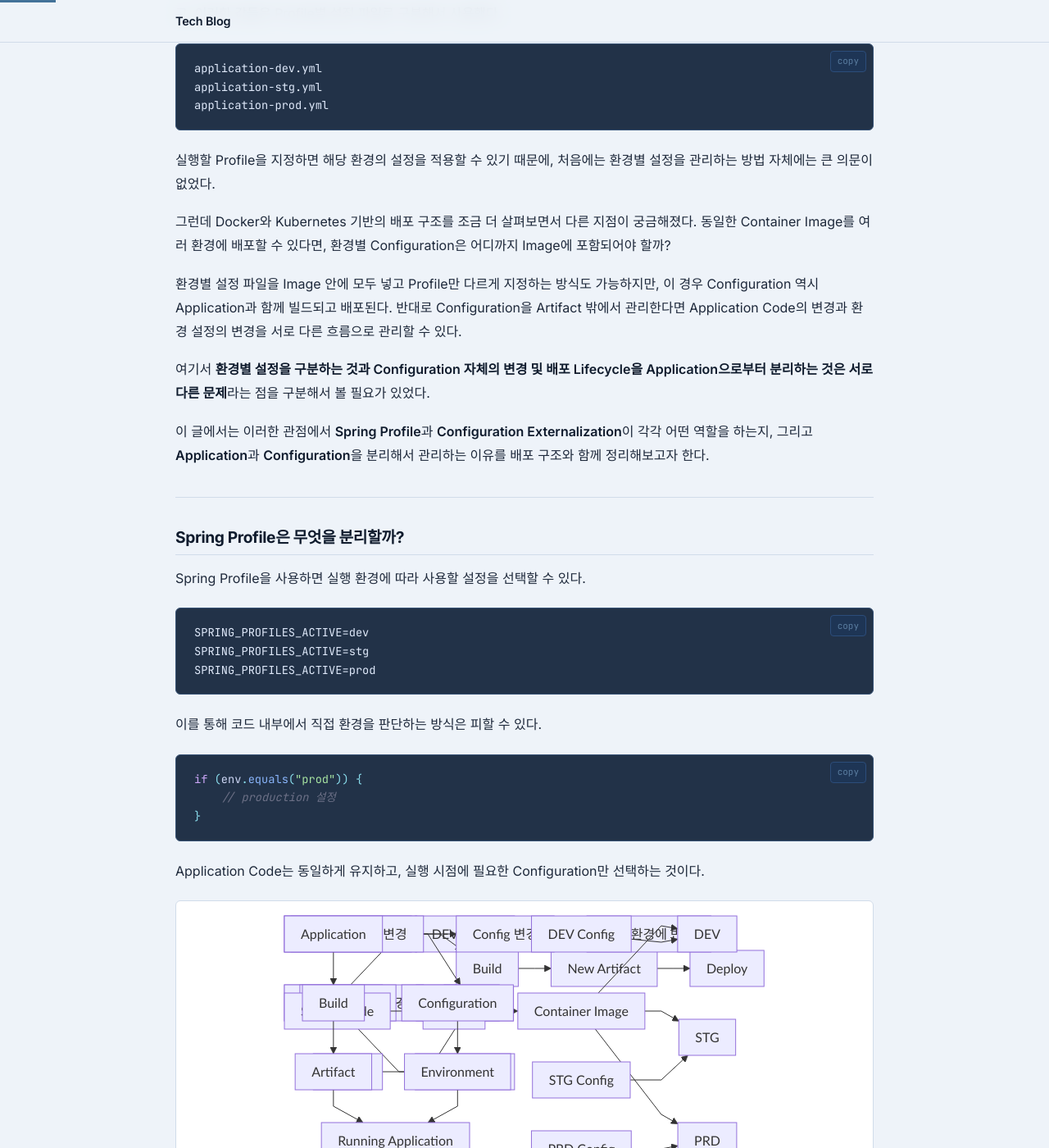
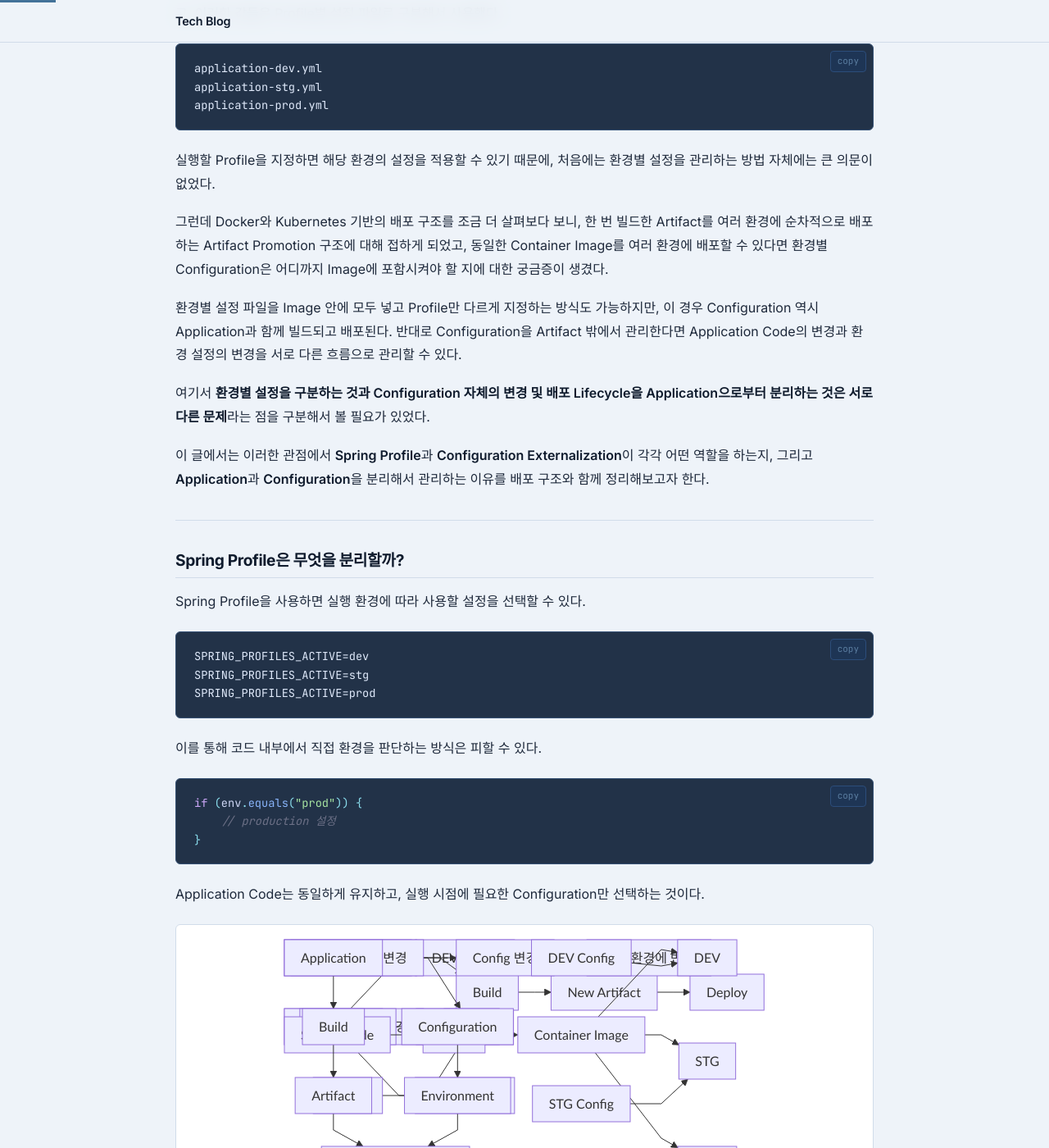
Before and after one commit to jw3418/jw3418.github.io, a Jekyll site: the page built from _posts/2026-08-23-application-configuration-seperation.md, in a window 1280 px wide and 1400 px high, scrolled down 304 px. Shown: the whole window at 82% size. Built offline with Jekyll 4.4.1, drawn with Linux system fonts in a browser that asks for light colours; some of the changed text lies outside the part shown.

Commit message:
Refine discussion on configuration separation and lifecycle
Clarify the separation of configuration management and application lifecycle in deployment scenarios.

````diff
--- a/_posts/2026-08-23-application-configuration-seperation.md
+++ b/_posts/2026-08-23-application-configuration-seperation.md
@@ -19,7 +19,7 @@
 
 실행할 Profile을 지정하면 해당 환경의 설정을 적용할 수 있기 때문에, 처음에는 환경별 설정을 관리하는 방법 자체에는 큰 의문이 없었다.
 
-그런데 Docker와 Kubernetes 기반의 배포 구조를 조금 더 살펴보면서 다른 지점이 궁금해졌다. 동일한 Container Image를 여러 환경에 배포할 수 있다면, 환경별 Configuration은 어디까지 Image에 포함되어야 할까?
+그런데 Docker와 Kubernetes 기반의 배포 구조를 조금 더 살펴보다 보니, 한 번 빌드한 Artifact를 여러 환경에 순차적으로 배포하는 Artifact Promotion 구조에 대해 접하게 되었고, 동일한 Container Image를 여러 환경에 배포할 수 있다면 환경별 Configuration은 어디까지 Image에 포함시켜야 할 지에 대한 궁금증이 생겼다.
 
 환경별 설정 파일을 Image 안에 모두 넣고 Profile만 다르게 지정하는 방식도 가능하지만, 이 경우 Configuration 역시 Application과 함께 빌드되고 배포된다. 반대로 Configuration을 Artifact 밖에서 관리한다면 Application Code의 변경과 환경 설정의 변경을 서로 다른 흐름으로 관리할 수 있다.
 
@@ -56,7 +56,7 @@
     App --> Prd["PRD Profile"]
 ```
 
-이 관점에서 Profile은 **실행 환경에 따라 어떤 설정을 적용할지 결정**하는 역할을 한다. 하지만 어떤 설정을 적용할지 구분하는 것과 Configuration의 Lifecycle을 Application으로부터 분리하는 것은 의미가 다르다.
+이 관점에서 Profile은 **실행 환경에 따라 어떤 설정을 적용할지 결정**하는 역할을 한다.
 
 ---
 
@@ -219,7 +219,7 @@
 Environment → 어디에서 실행할 것인가
 ```
 
-이렇게 각 역할을 분리해서 보면, 동일한 Artifact를 여러 환경에서 사용할 수 있는 이유도 명확해진다. **Application Version과 환경별 Configuration을 별도로 관리하기 때문에, 하나의 Artifact를 각 환경에서 재사용할 수 있는 것**이다.
+이렇게 각 역할을 분리해서 보면, 동일한 Artifact를 여러 환경에서 사용할 수 있는 이유도 명확해진다. **Application Version과 환경별 Configuration을 별도로 관리하기 때문에, 하나의 Artifact를 각 환경에서 재사용**할 수 있게 된다.
 
 ---
 
````
